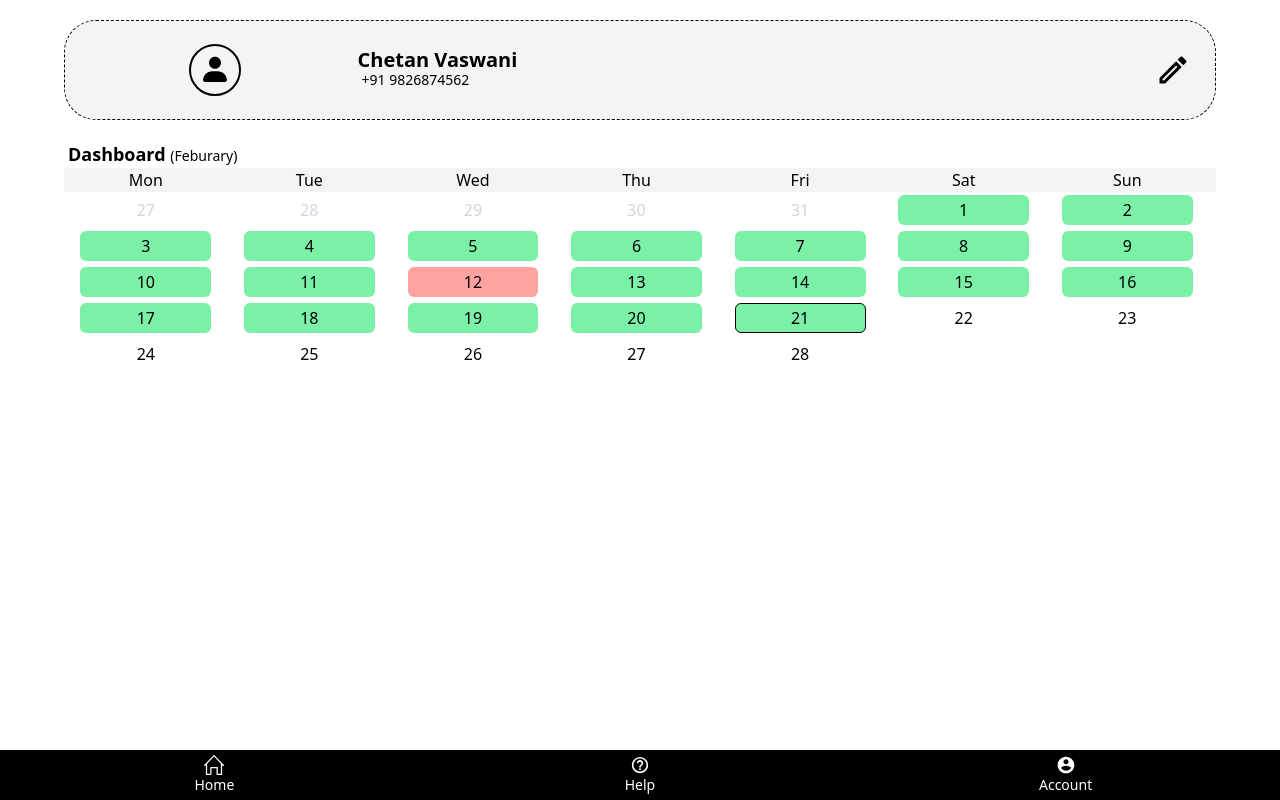
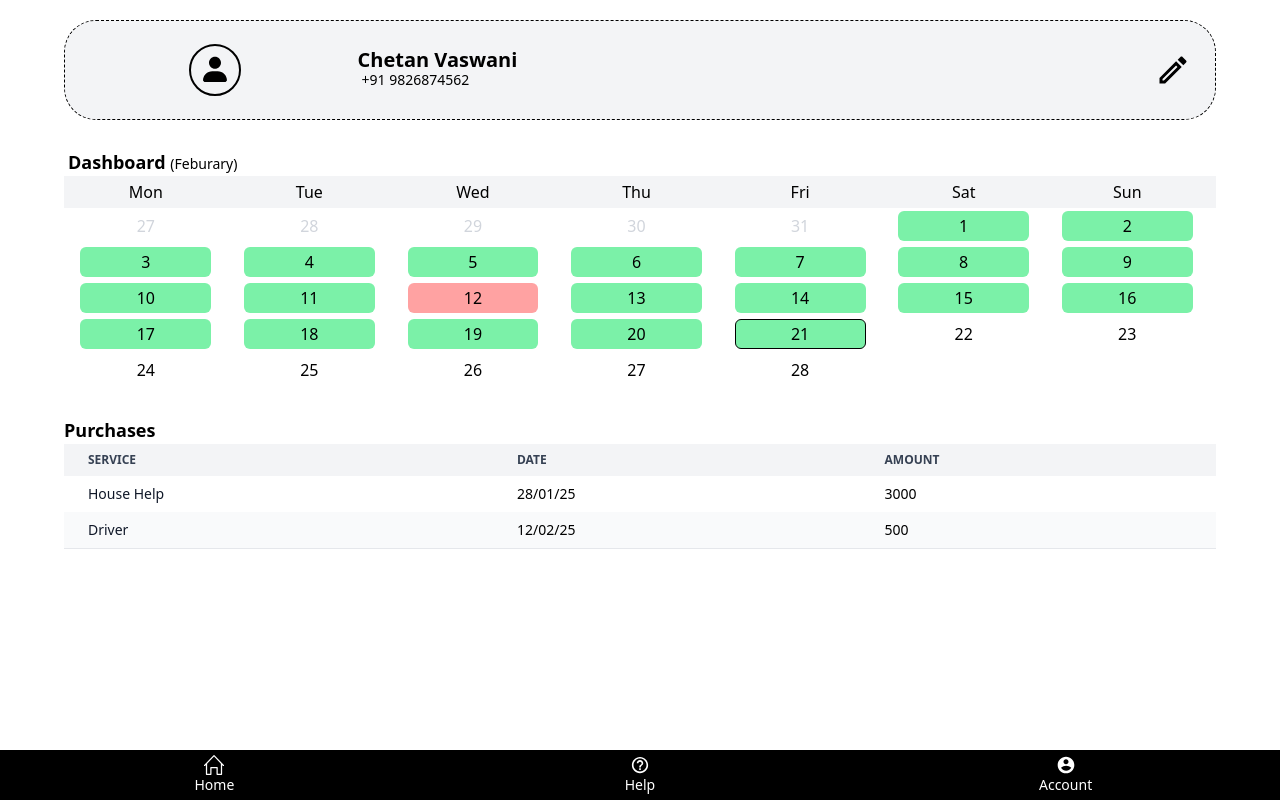
Before and after one commit to chetanvaswani/safehands-frontend, a React (Vite) app: page /account in a window 1280 px wide. Built offline with nearby package versions, Linux system fonts and the light colour scheme.

Commit message:
Purchases section added

```diff
--- a/src/pages/Account.tsx
+++ b/src/pages/Account.tsx
@@ -18,67 +18,62 @@ const MONTHS = [
 ];
 
 export default function Account(){
-    const {current, calander} = generateCalander()
 
     return (
-        <div className="h-full w-full flex flex-col justify-start items-center">
-            <div className=" m-5 h-[100px] w-[90%] bg-gray-100 flex rounded-4xl border-1 border-dashed border-black">
-                <div className=" ml-2 w-[25%] h-full flex justify-center items-center">
-                    <BiSolidUser className="size-13 border-2 border-black rounded-[50%] p-2" />
+        <div className="h-full w-full flex flex-col justify-start gap-2 items-center">
+            <UserProfile />
+            <Dashboard />
+            <div className="w-[90%] mt-5">
+                <div className="font-semibold text-lg">
+                    Purchases
                 </div>
-                <div className="w-[75%] ml-1 h-full flex justify-between items-center">
-                    <div className="flex flex-col justify-center items-start" >
-                        <div className="font-semibold !no-underline text-xl -m-1">Chetan Vaswani</div>
-                        <div className="font-base !no-underline text-sm">+91 9826874562</div>
-                    </div>
-                    <MdOutlineEdit  className="size-9 text-black mr-6" />
-                </div>
-            </div>
-            <div className="Dashboard w-[90%] flex flex-col justify-center">
-                <div className="text-left w-full ml-1 font-semibold text-lg">
-                    Dashboard <p className="inline text-sm font-light">{`(${MONTHS[current.month]})`}</p>
-                </div>
-                <div className="flex w-full justify-start bg-gray-100">
-                    {
-                        DAYS.map((day) => {
-                            return (
-                                <p key={day} className="inline-flex justify-center w-[14.2%]">{day}</p>
-                            )
-                        })
-                    }
-                </div>
-                <div className="w-full flex flex-wrap justify-start">
-                    {/* <div className="w-[14%] h-[30px] flex justify-center items-center">
-                        <div className="h-[25px] w-[25px] bg-green-300 rounded-sm">
-                        </div>
-                    </div>
-                    <div className="w-[14%] h-[30px] flex justify-center items-center">
-                        <div className="h-[25px] w-[25px] bg-red-300 rounded-sm">
-
-                        </div>
-                    </div> */}
-
-                    {
-                        calander.map((c) => {
-                            const attendence = mostlyTrue();
-                            return (
-                                <div key={`${c.date}/${c.month}`} className={`w-[14.2%] h-[30px] my-[3px] flex justify-center items-center gap-2 ` }>
-                                    <div className={` w-[80%] flex justify-center items-center h-[100%] text-center  rounded-md ${c.month !== current.month ? "text-gray-300 bg-transparent" : false} ${c.date === current.date ? "border-1 border-black rounded-md" : false} ${ c.date > current.date ? "bg-transparent": attendence ? "bg-green-300" : " bg-red-300"}`}>
-                                        <div>
-                                            {c.date}
-                                        </div>
-                                    </div>
-                                </div>
-                            )
-                        })
-                    }
+                <div>
+                    <table className="w-full text-sm text-left rtl:text-right rounded-sm ">
+                        <thead className="text-xs text-gray-700 uppercase bg-gray-100 ">
+                            <tr>
+                                <th scope="col" className="px-6 py-2">
+                                    Service
+                                </th>
+                                <th scope="col" className="px-6 py-2">
+                                    Date
+                                </th>
+                                <th scope="col" className="px-6 py-2">
+                                    Amount
+                                </th>
+                            </tr>
+                        </thead>
+                        <tbody>
+                            <tr>
+                                <th scope="row" className="px-6 py-2 font-medium text-gray-900 whitespace-nowrap">
+                                    House Help
+                                </th>
+                                <td className="px-6 py-2">
+                                    28/01/25
+                                </td>
+                                <td className="px-6 py-2">
+                                    3000
+                                </td>
+                            </tr>
+                            <tr className="odd:bg-white even:bg-gray-50 border-b border-gray-200">
+                                <th scope="row" className="px-6 py-2 font-medium text-gray-900 whitespace-nowrap ">
+                                    Driver
+                                </th>
+                                <td className="px-6 py-2">
+                                    12/02/25
+                                </td>
+                                <td className="px-6 py-2">
+                                    500
+                                </td>
+                            </tr>
+                        </tbody>
+                    </table>
                 </div>
             </div>
         </div>
     )
 }
 
-function generateCalander(){
+function Dashboard(){
     let date = new Date();
     let today = date.getDate();
     let year = date.getFullYear();
@@ -109,14 +104,61 @@ function generateCalander(){
             })
         }
     }
+    const current = {
+        date: today,
+        month: month
+    }
 
-    return {
-        current: {
-            date: today,
-            month: month
-        },
-        calander: calander
-    }
+    return (
+        <div className="w-[90%] flex flex-col justify-center">
+        <div className="text-left w-full ml-1 font-semibold text-lg">
+            Dashboard <p className="inline text-sm font-light">{`(${MONTHS[current.month]})`}</p>
+        </div>
+        <div className="flex w-full justify-start bg-gray-100">
+            {
+                DAYS.map((day) => {
+                    return (
+                        <p key={day} className="inline-flex justify-center py-1 w-[14.2%]">{day}</p>
+                    )
+                })
+            }
+        </div>
+        <div className="w-full flex flex-wrap justify-start">
+            {
+                calander.map((c) => {
+                    const attendence = mostlyTrue();
+                    return (
+                        <div key={`${c.date}/${c.month}`} className={`w-[14.2%] h-[30px] my-[3px] flex justify-center items-center gap-2 ` }>
+                            <div className={` w-[80%] flex justify-center items-center h-[100%] text-center  rounded-md ${c.month !== current.month ? "text-gray-300 bg-transparent" : false} ${c.date === current.date ? "border-1 border-black rounded-md" : false} ${ c.date > current.date ? "bg-transparent": attendence ? "bg-green-300" : " bg-red-300"}`}>
+                                <div>
+                                    {c.date}
+                                </div>
+                            </div>
+                        </div>
+                    )
+                })
+            }
+        </div>
+        </div>
+    )
+}
+
+
+function UserProfile(){
+    return (
+        <div className=" m-5 h-[100px] w-[90%] bg-gray-100 flex rounded-4xl border-1 border-dashed border-black">
+            <div className=" ml-2 w-[25%] h-full flex justify-center items-center">
+                <BiSolidUser className="size-13 border-2 border-black rounded-[50%] p-2" />
+            </div>
+            <div className="w-[75%] ml-1 h-full flex justify-between items-center">
+                <div className="flex flex-col justify-center items-start" >
+                    <div className="font-semibold !no-underline text-xl -m-1">Chetan Vaswani</div>
+                    <div className="font-base !no-underline text-sm">+91 9826874562</div>
+                </div>
+                <MdOutlineEdit  className="size-9 text-black mr-6" />
+            </div>
+        </div>
+    )
 }
 
 function mostlyTrue() {
```
